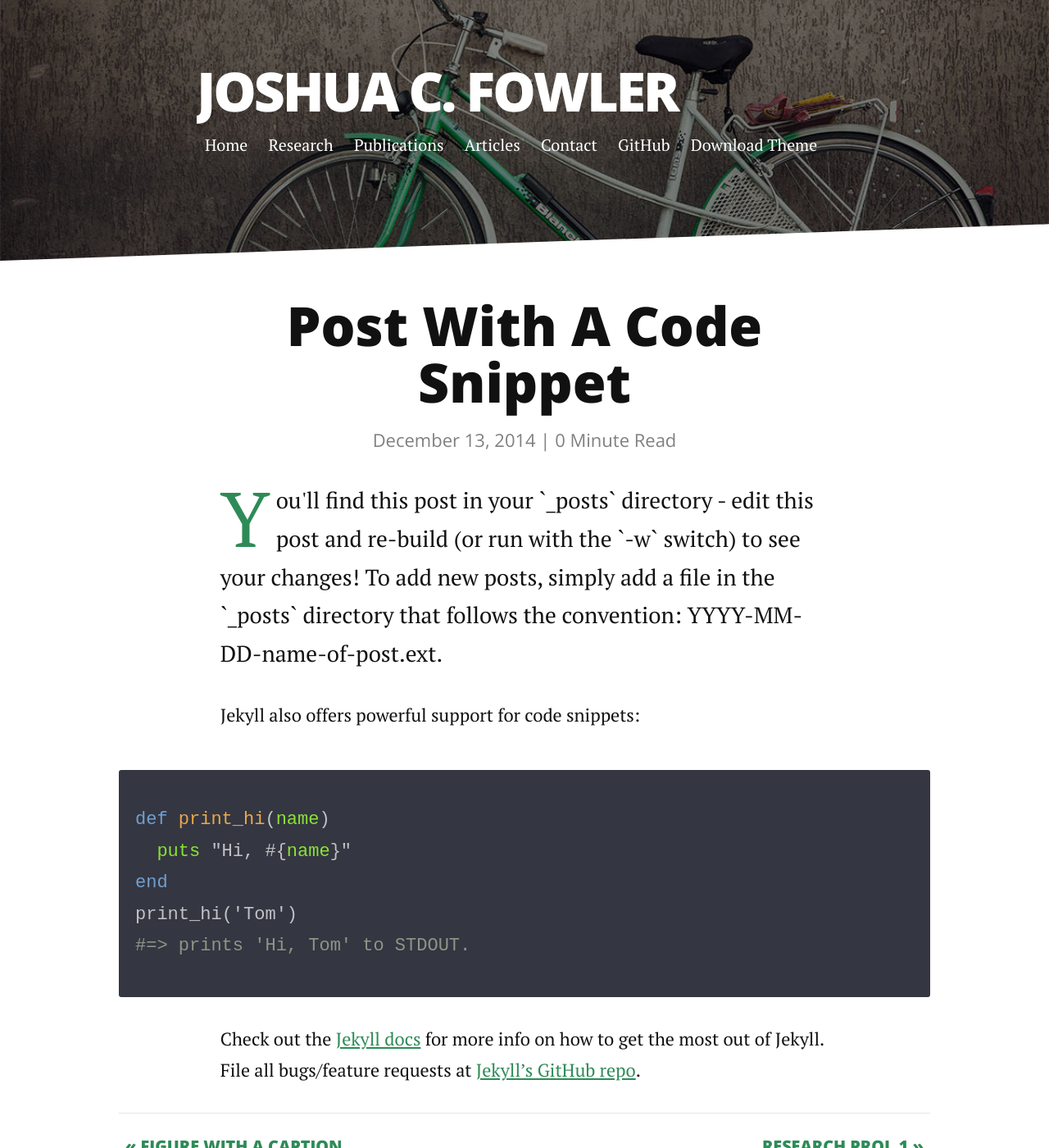
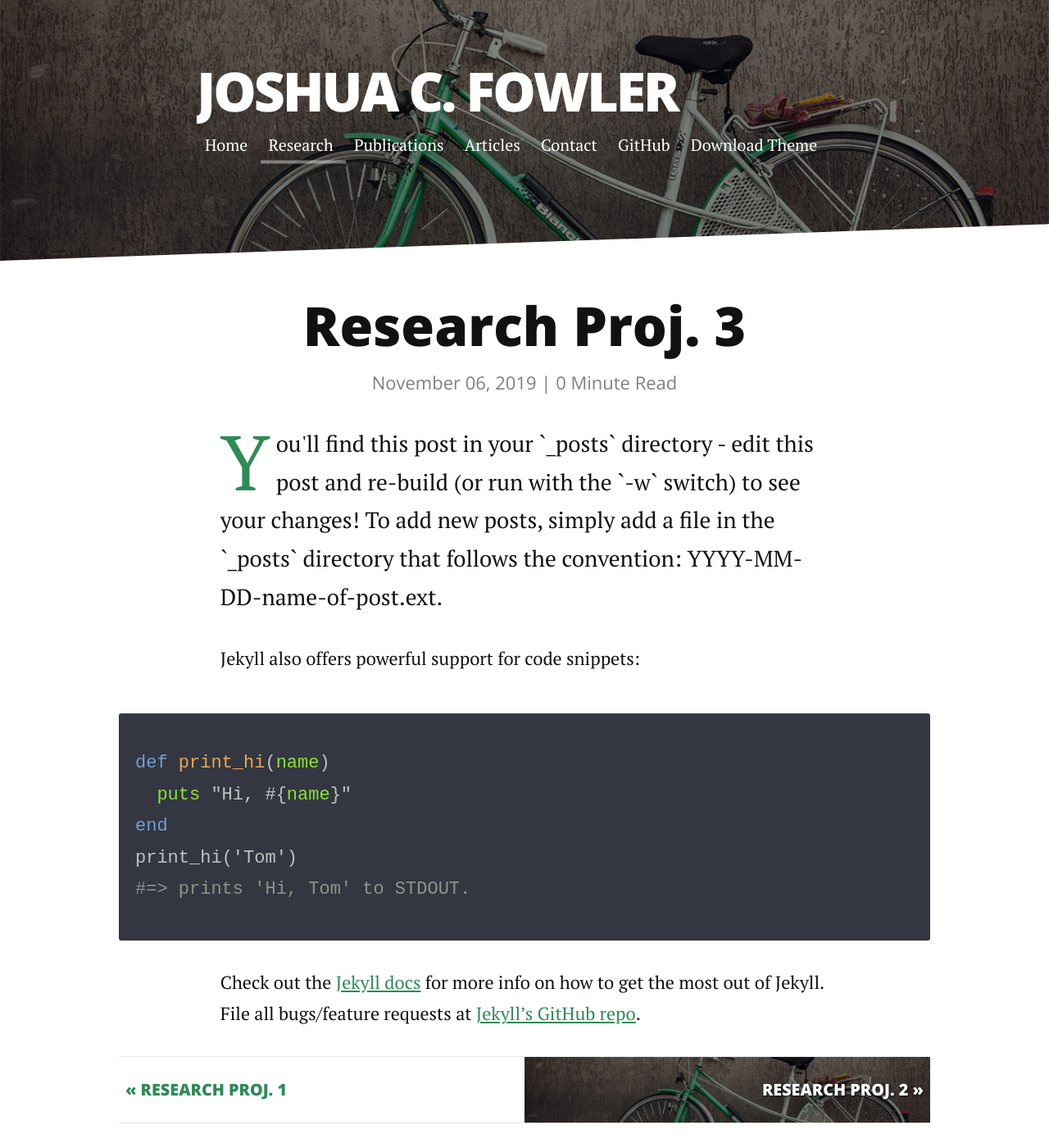
Before and after one commit to joshuacfowler/joshuacfowler.github.io, a Jekyll site: the page built from _posts/2019-11-06-research_proj_3.markdown, in a window 1280 px wide and 1400 px high. Shown: the whole window at 82% size. Built offline with Jekyll 4.4.1, drawn with Linux system fonts in a browser that asks for light colours; nearby versions of some CDN libraries.

Commit message:
Update and rename 2014-12-13-code-snippet.markdown to 2019-11-06-research_proj_3.markdown

```diff
--- a/_posts/2014-12-13-code-snippet.markdown
+++ b/_posts/2019-11-06-research_proj_3.markdown
@@ -1,7 +1,7 @@
 ---
 layout: post
-title:  "Post With A Code Snippet"
-date:   2014-12-13
+title:  "Research Proj. 3"
+date:   2019-11-06
 ---
 
 <p class="intro"><span class="dropcap">Y</span>ou'll find this post in your `_posts` directory - edit this post and re-build (or run with the `-w` switch) to see your changes! To add new posts, simply add a file in the `_posts` directory that follows the convention: YYYY-MM-DD-name-of-post.ext.</p>
```
